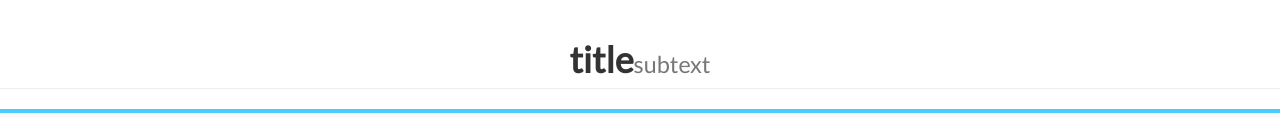
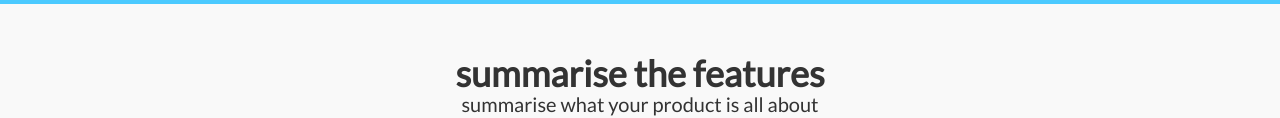
Before and after one commit to nazik542/Bazinger, a plain HTML site: page index.html in a window 1280 px wide. Shown: the part 692-810 px from the top of the page. Drawn offline with nearby package versions, Linux system fonts and the light colour scheme; a web font is replaced by a local one.

Commit message:
Delete needless html

```diff
--- a/index.html
+++ b/index.html
@@ -116,10 +116,7 @@
 	      <a class="right carousel-control" href="#myCarousel" data-slide="next"><span><i class="fa fa-angle-right"></i></span></a>
 	    </div>
     </header>
-    <div class="page-header">
-	  <h1>title<small>subtext</small></h1>
-	</div>
-	<div id="features">
+    	<div id="features">
 		<div class="container">
 		  <div class="row">
 			<h1>Summarise the features</h1>
```
